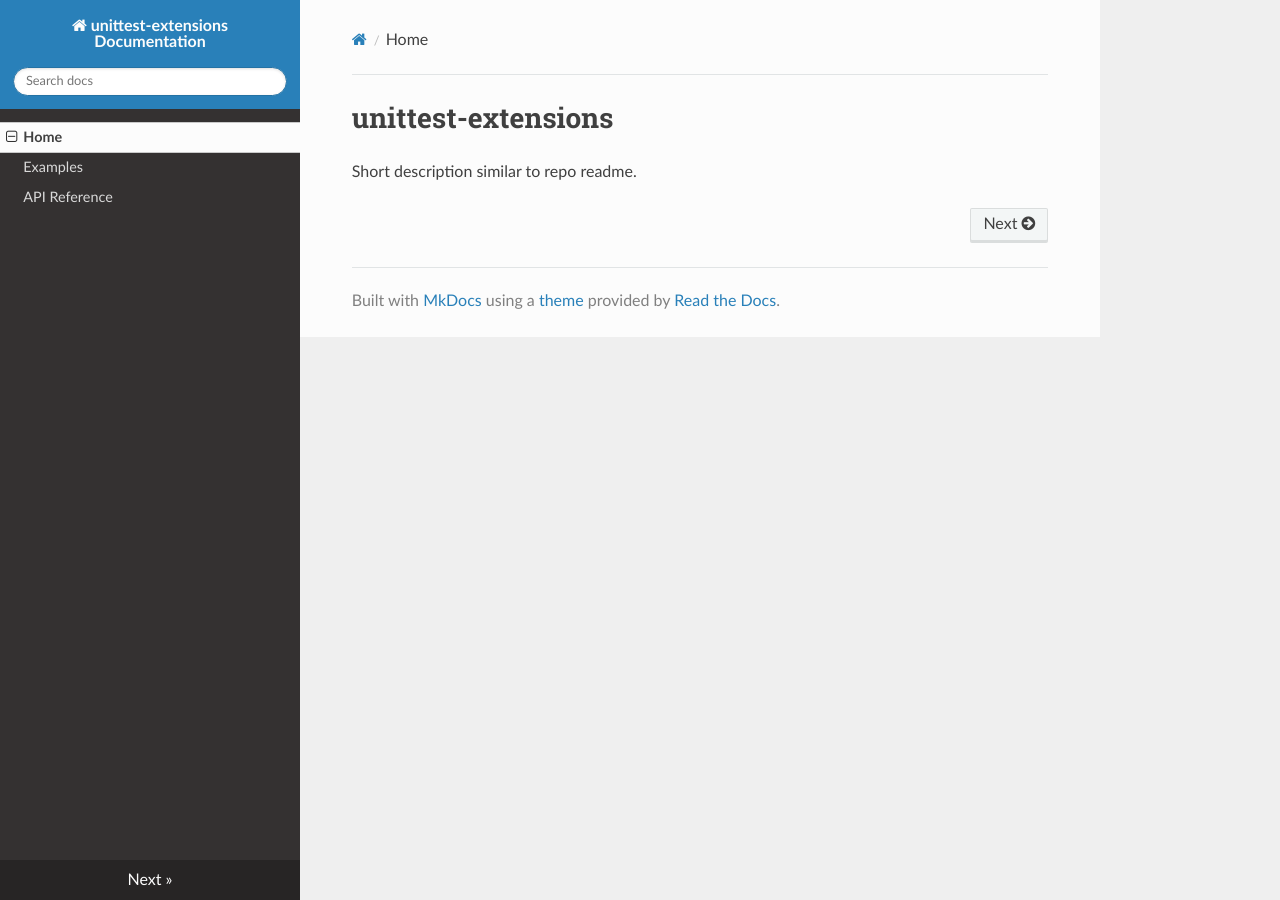
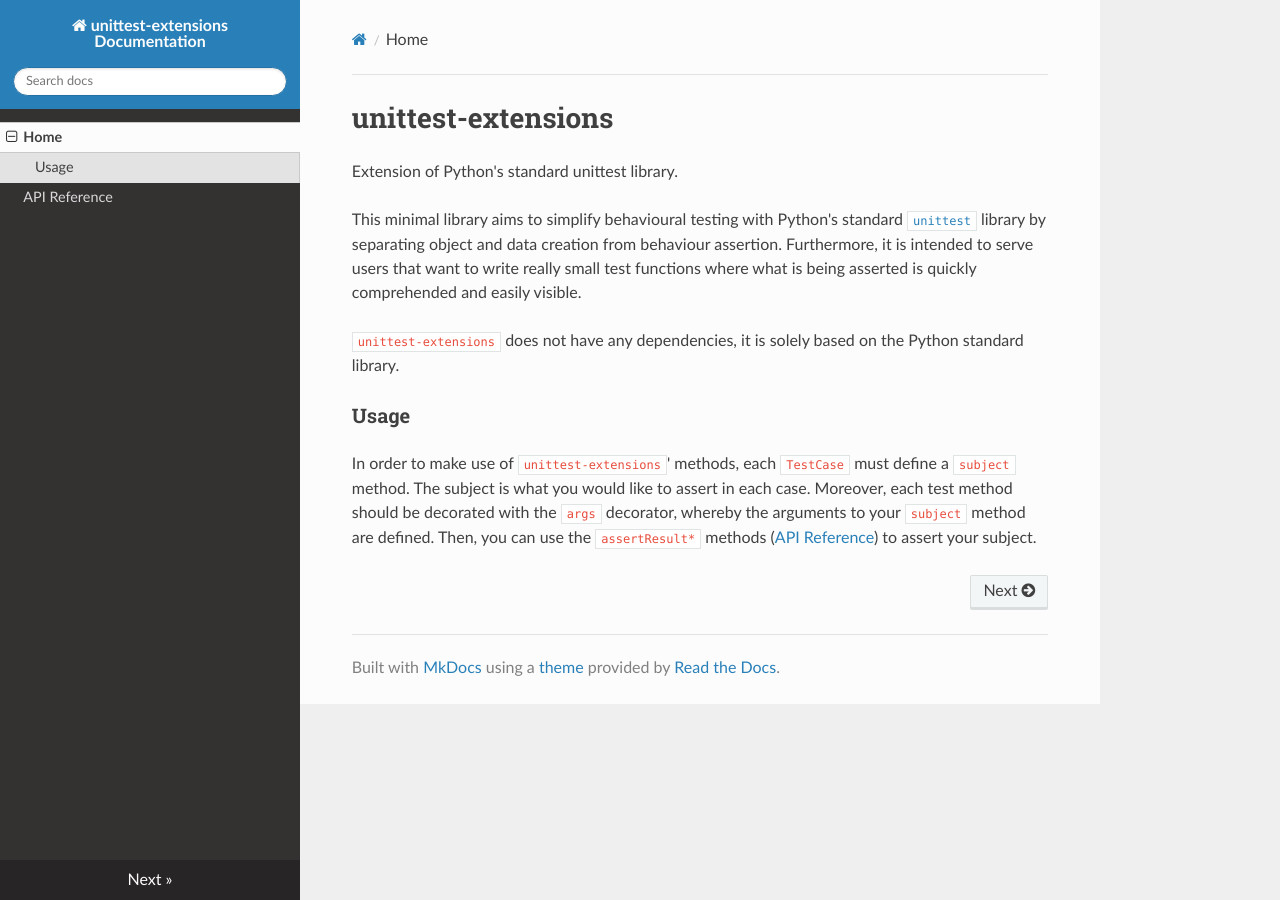
Before and after one commit to Maxcode123/unittest-extensions, an MkDocs documentation site: the page built from docs/index.md, in a window 1280 px wide. Built offline with MkDocs 1.6.1, drawn with Linux system fonts in a browser that asks for light colours; nearby versions of some CDN libraries.

Commit message:
Update documentation structure

```diff
--- a/docs/index.md
+++ b/docs/index.md
@@ -1,3 +1,17 @@
 # unittest-extensions
 
-Short description similar to repo readme.
+Extension of Python's standard unittest library.
+
+This minimal library aims to simplify behavioural testing with Python's standard
+ [`unittest`](https://docs.python.org/3/library/unittest.html) library by separating
+ object and data creation from behaviour assertion. Furthermore, it is intended to serve users that want to write really small test functions where what is being asserted is quickly comprehended and easily visible.
+
+ `unittest-extensions` does not have any dependencies, it is solely based on the
+ Python standard library.
+
+### Usage
+In order to make use of `unittest-extensions`' methods, each `TestCase` must define
+a `subject` method. The subject is what you would like to assert in each case.
+Moreover, each test method should be decorated with the `args` decorator, whereby the arguments
+to your `subject` method are defined. Then, you can use the `assertResult*` methods ([API Reference](api_reference.md))
+to assert your subject.
--- a/mkdocs.yml
+++ b/mkdocs.yml
@@ -2,6 +2,5 @@ site_name: unittest-extensions Documentation
 site_url: https://maxcode123.github.io/unittest-extensions/
 nav:
   - Home: index.md
-  - Examples: examples.md
   - API Reference: api_reference.md
 theme: readthedocs
```
Also changed, not shown: docs/api_reference.md (+124 -0 lines), docs/examples.md (deleted).
